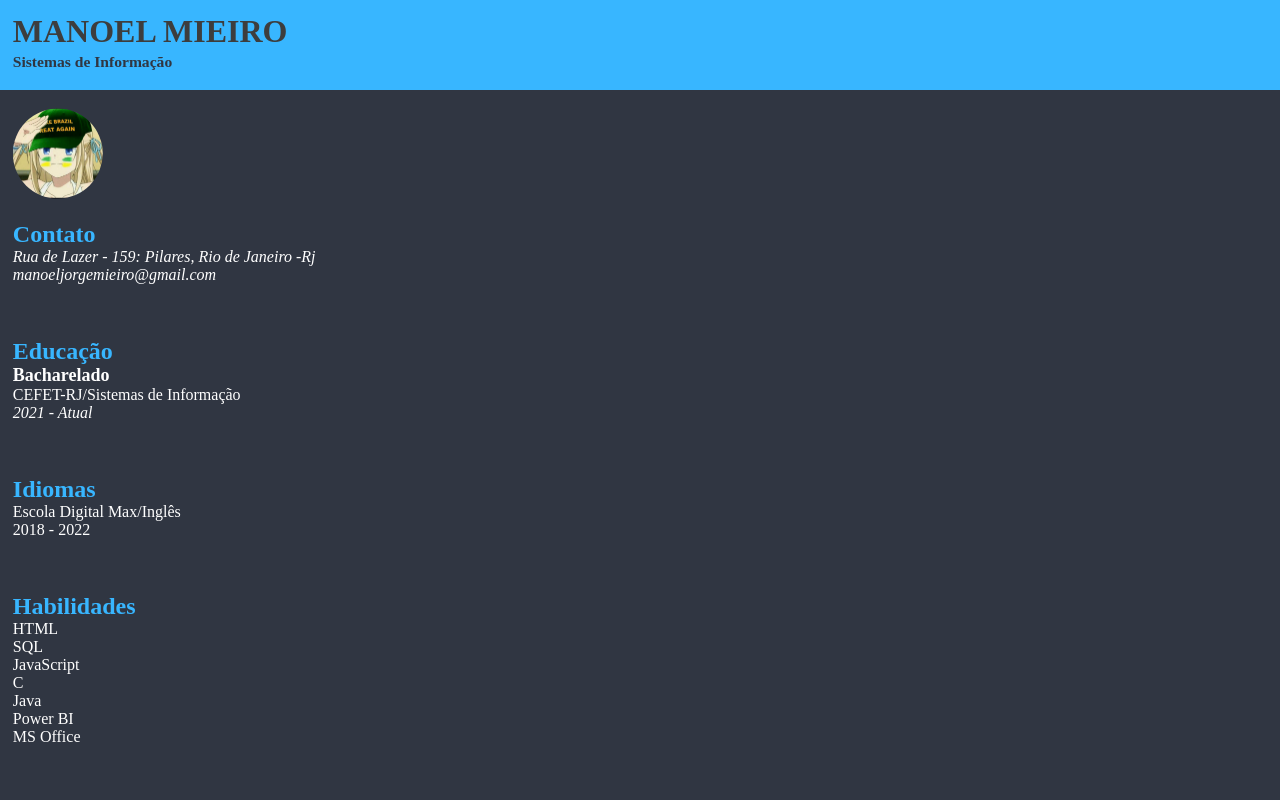
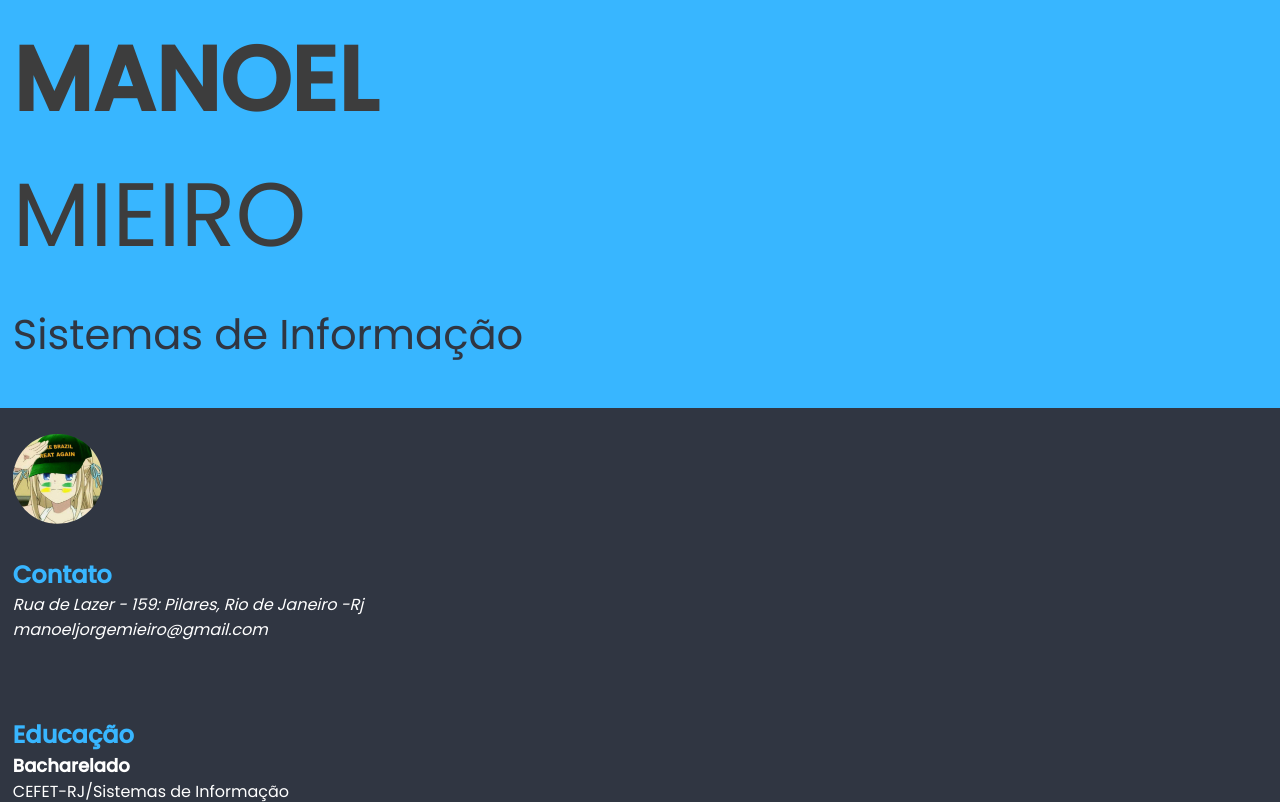
Before and after one commit to Manoel-Mieiro/Resume, a plain HTML site: page Portifólio/index.html in a window 1280 px wide. Shown: the top 802 px of the page. Drawn offline with Linux system fonts and the light colour scheme.

Commit message:
Add files via upload

```diff
--- a/Portifólio/index.html
+++ b/Portifólio/index.html
@@ -11,7 +11,11 @@
     }
 </style>
 <!-- reset da margem e do padding (removedor de bordas brancas) -->
-
+<!-- Importando Poppins -->
+<link rel="preconnect" href="https://fonts.googleapis.com">
+<link rel="preconnect" href="https://fonts.gstatic.com" crossorigin>
+<link href="https://fonts.googleapis.com/css2?family=Poppins:wght@400;500&display=swap" rel="stylesheet">
+<!-- Importando Poppins -->
 <head>
     <meta charset="UTF-8">
     <meta charset="ISO-8859-1">
@@ -22,7 +26,7 @@
 
 <body>
     <div class="background-header">
-        <h1>MANOEL MIEIRO</h1>
+        <h1>MANOEL</h1> <h1 id="mieiro">MIEIRO</h1>
         <h3><small>Sistemas de Informação</small></h3>
         <br>
     </div>
@@ -71,6 +75,7 @@
         <!-- CTRL + K + C para comentar -->
         <!-- CTRL + K + U para não comentar -->
         <!-- Início da Segunda coluna -->
+
     </div>
 
 
--- a/Portifólio/style.css
+++ b/Portifólio/style.css
@@ -1,9 +1,16 @@
+/* font-family: 'Poppins', sans-serif; */
+
 h1 {
     color: rgb(61, 61, 61);
+    font-size: 90px;
 }
 
 h3 {
     color: rgb(48, 54, 66);
+    font-size:50px;
+    font-stretch:ultra-expanded;
+    font-weight:lighter;
+    padding-bottom: 1%;
 }
 
 p {
@@ -12,6 +19,7 @@ p {
 
 body {
     margin: 0;
+    font-family: 'Poppins', sans-serif;
 }
 
 
@@ -23,10 +31,11 @@ body {
     background-color: rgb(56, 182, 255);
     padding-left: 1%;
     padding-top: 1%;
+    height: fit-content;
 }
 
 .segunda-barra {
-    color: rgb(48, 54, 66);
+    color: rgb(48, 54, 66);;
 }
 
 .coluna-2 {
@@ -51,3 +60,9 @@ body {
     clip-path: circle();
 
 }
+
+#mieiro{
+    font-family: 'Poppins', sans-serif;
+    font-weight: lighter;
+    padding-bottom: 1%;
+}
```
